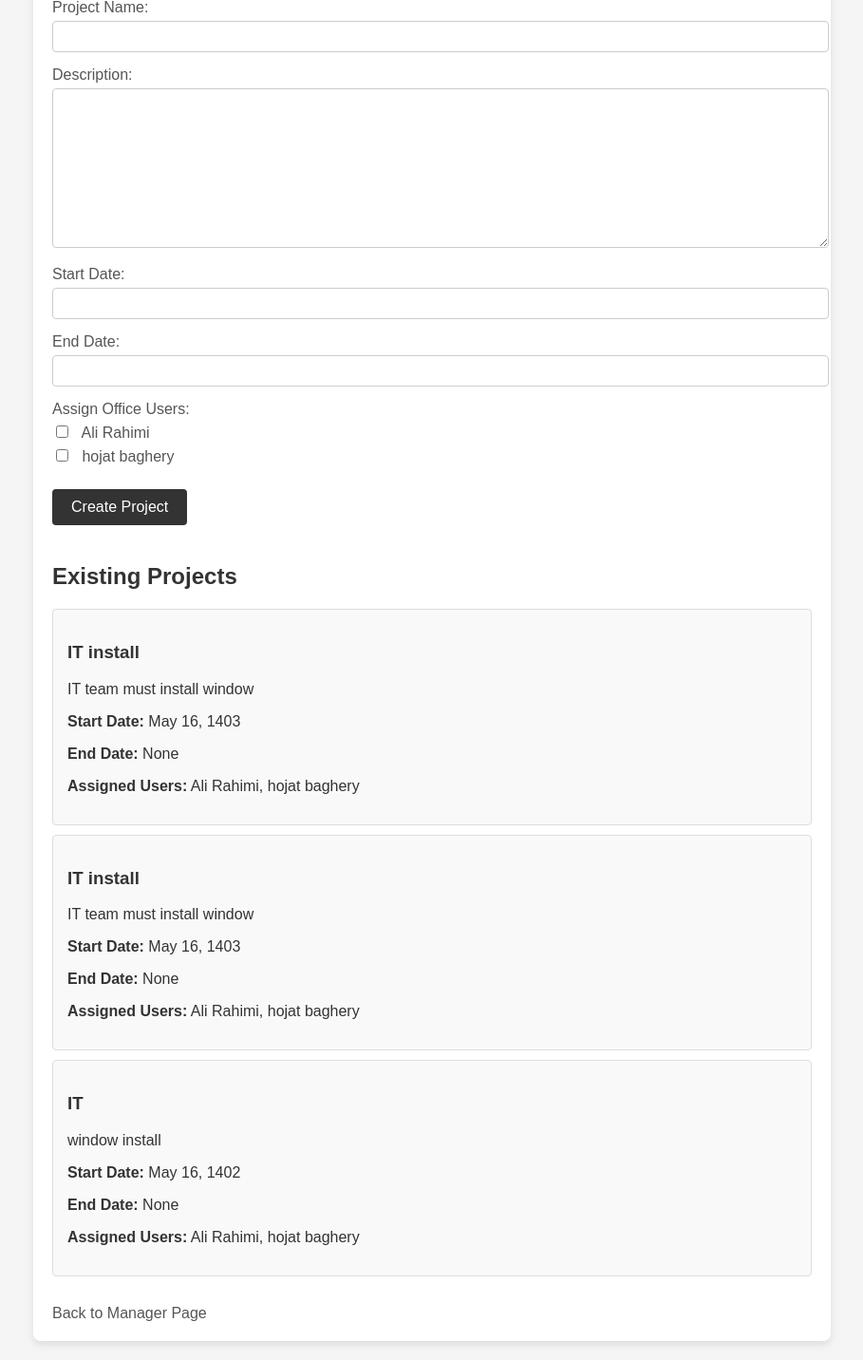
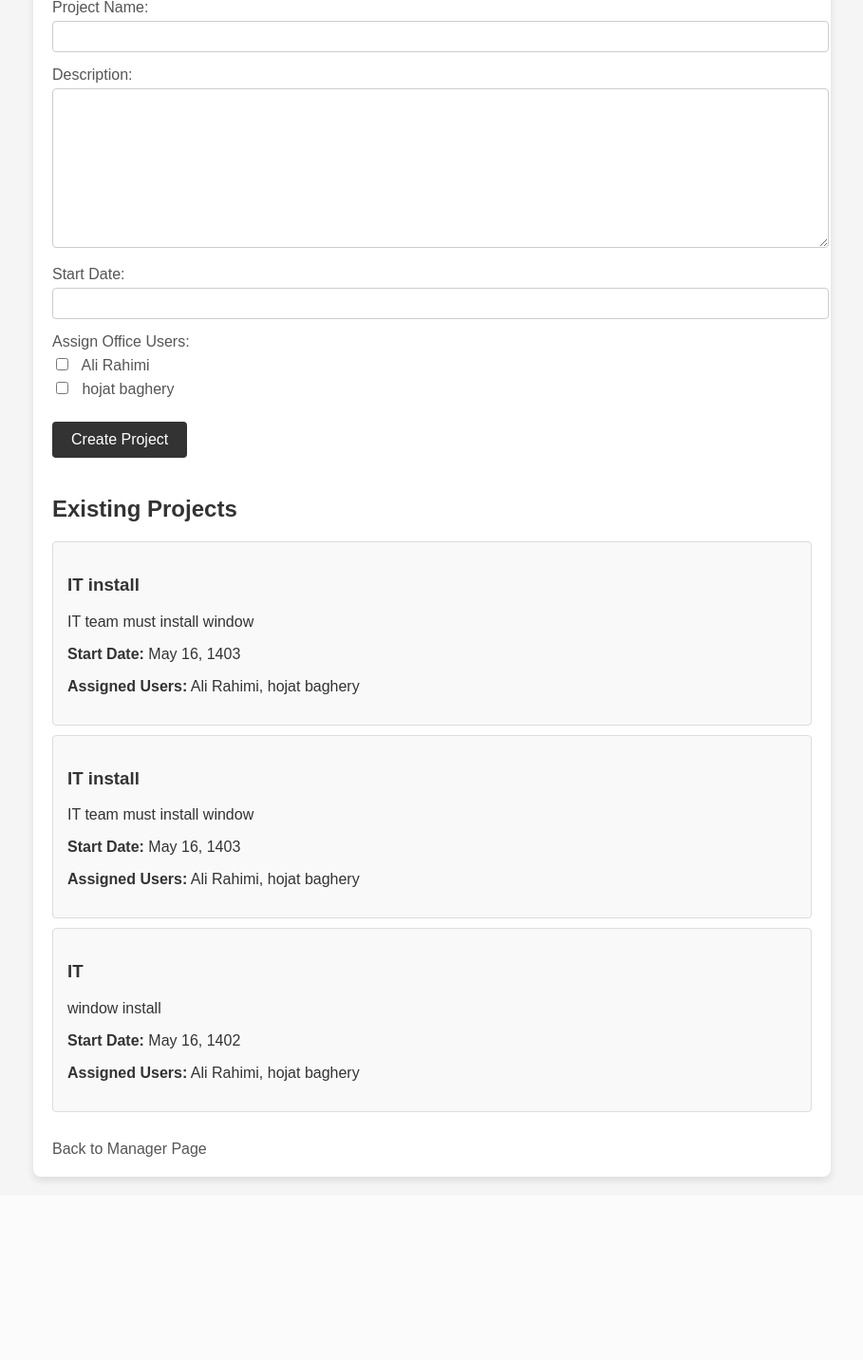
Before and after one commit to CPTicarus/SaatDaftar, a Django app: page /projects/ in a window 1280 px wide. Shown: the part 119-1551 px from the top of the page at 95% size, without its empty margins (185-1094 px from the left). After the commit the page ends 1365 px from the top, so only its background shows below. Run offline with Django 5.2, Linux system fonts and the light colour scheme; a user stored in the database is signed in; data comes from the database, SQL or seed files in the repository; both versions use the stored data as it was after the commit.

Commit message:
modified:   daftarMain/__pycache__/models.cpython-311.pyc 	modified:   daftarMain/__pycache__/views.cpython-311.pyc 	new file:   daftarMain/migrations/0010_alter_project_end_date.py 	new file:   daftarMain/migrations/__pycache__/0010_alter_project_end_date.cpython-311.pyc 	modified:   daftarMain/models.py 	modified:   daftarMain/templates/project_page.html 	modified:   daftarMain/views.py 	modified:   db.sqlite3

```diff
--- a/daftarMain/models.py
+++ b/daftarMain/models.py
@@ -73,7 +73,7 @@ class Project(models.Model):
     name = models.CharField(max_length=100)
     description = models.TextField(null=True, blank=True)
     start_date = models.DateField()
-    end_date = models.DateField()
+    end_date = models.DateField(null=True, blank=True)
     assigned_users = models.ManyToManyField('OfficeUser', related_name='projects')
 
     def __str__(self):
--- a/daftarMain/templates/project_page.html
+++ b/daftarMain/templates/project_page.html
@@ -97,10 +97,6 @@
                 {{ form.start_date }}
             </div>
             <div class="form-group">
-                <label for="id_end_date">End Date:</label>
-                {{ form.end_date }}
-            </div>
-            <div class="form-group">
                 <label for="id_assigned_users">Assign Office Users:</label>
                 {{ form.assigned_users }}
             </div>
@@ -114,7 +110,6 @@
                 <h3>{{ project.name }}</h3>
                 <p>{{ project.description }}</p>
                 <p><strong>Start Date:</strong> {{ project.start_date }}</p>
-                <p><strong>End Date:</strong> {{ project.end_date }}</p>
                 <p><strong>Assigned Users:</strong>
                     {% for user in project.assigned_users.all %}
                         {{ user.first_name }} {{ user.last_name }}{% if not forloop.last %}, {% endif %}
--- a/daftarMain/views.py
+++ b/daftarMain/views.py
@@ -2,7 +2,7 @@ from django.shortcuts import render, redirect, get_object_or_404
 from django.utils import timezone
 from django.http import JsonResponse, HttpResponseForbidden
 from django.contrib.auth.decorators import login_required
-from .models import Clock, OfficeUser, OfficeManager, Leave, RegularRequest, Project
+from .models import Clock, OfficeUser, OfficeManager, Leave, Project
 from .forms import OfficeUserForm, RegularRequestForm, ProjectForm
 from django.contrib.auth.models import User
 from django.db import IntegrityError
@@ -227,8 +227,9 @@ def project_page(request):
     if request.method == 'POST':
         form = ProjectForm(request.POST)
         if form.is_valid():
-            project = form.save()
-            form.save_m2m()  # Save many-to-many relationships
+            project = form.save(commit=False)  # Save the form data without committing to the DB
+            project.save()  # Now commit to the DB
+            form.save_m2m()  # Save many-to-many relationships, required for assigned_users
             return redirect('project_page')
     else:
         form = ProjectForm()
```
Also changed, not shown: daftarMain/migrations/0010_alter_project_end_date.py (added), db.sqlite3.
